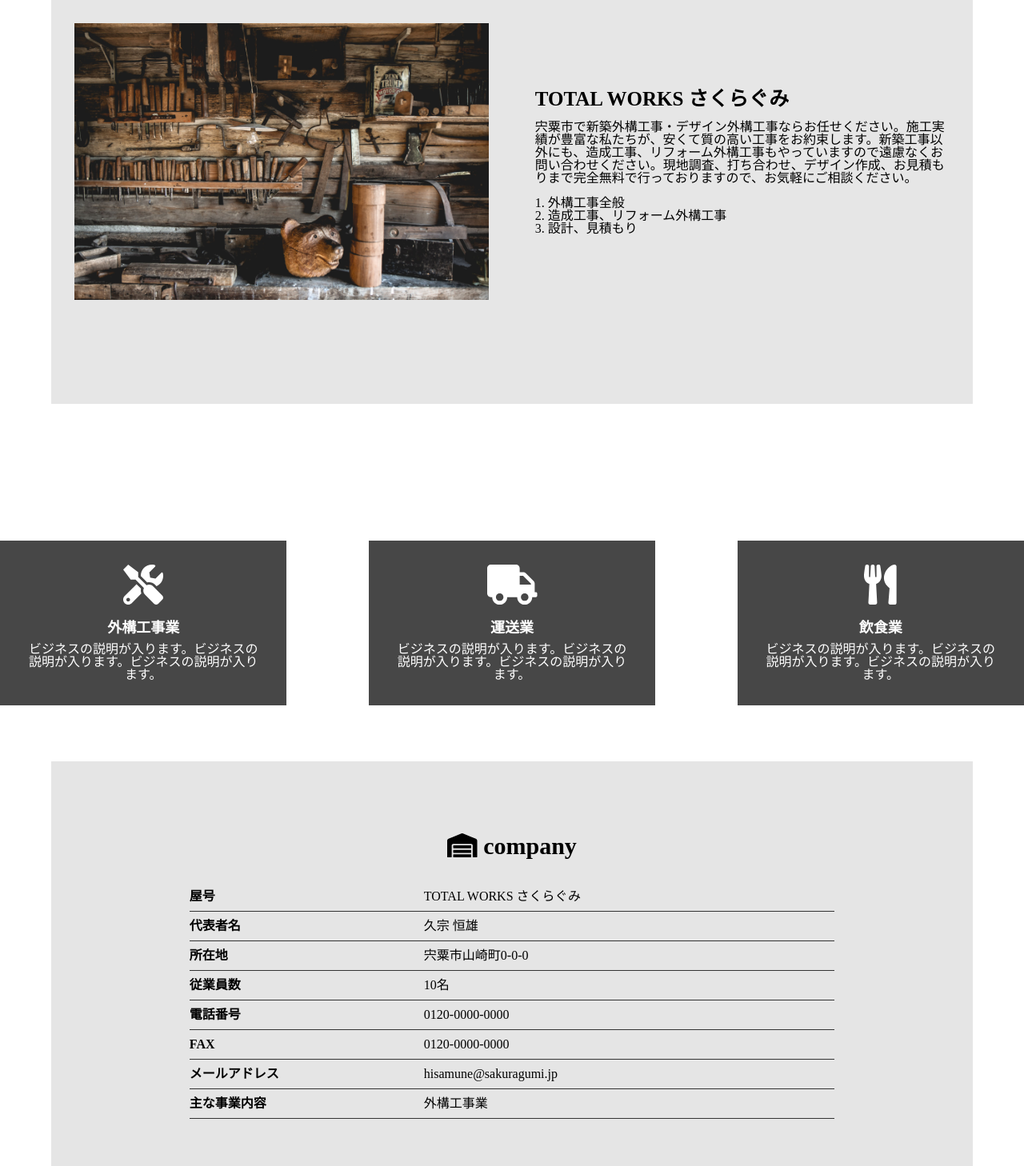
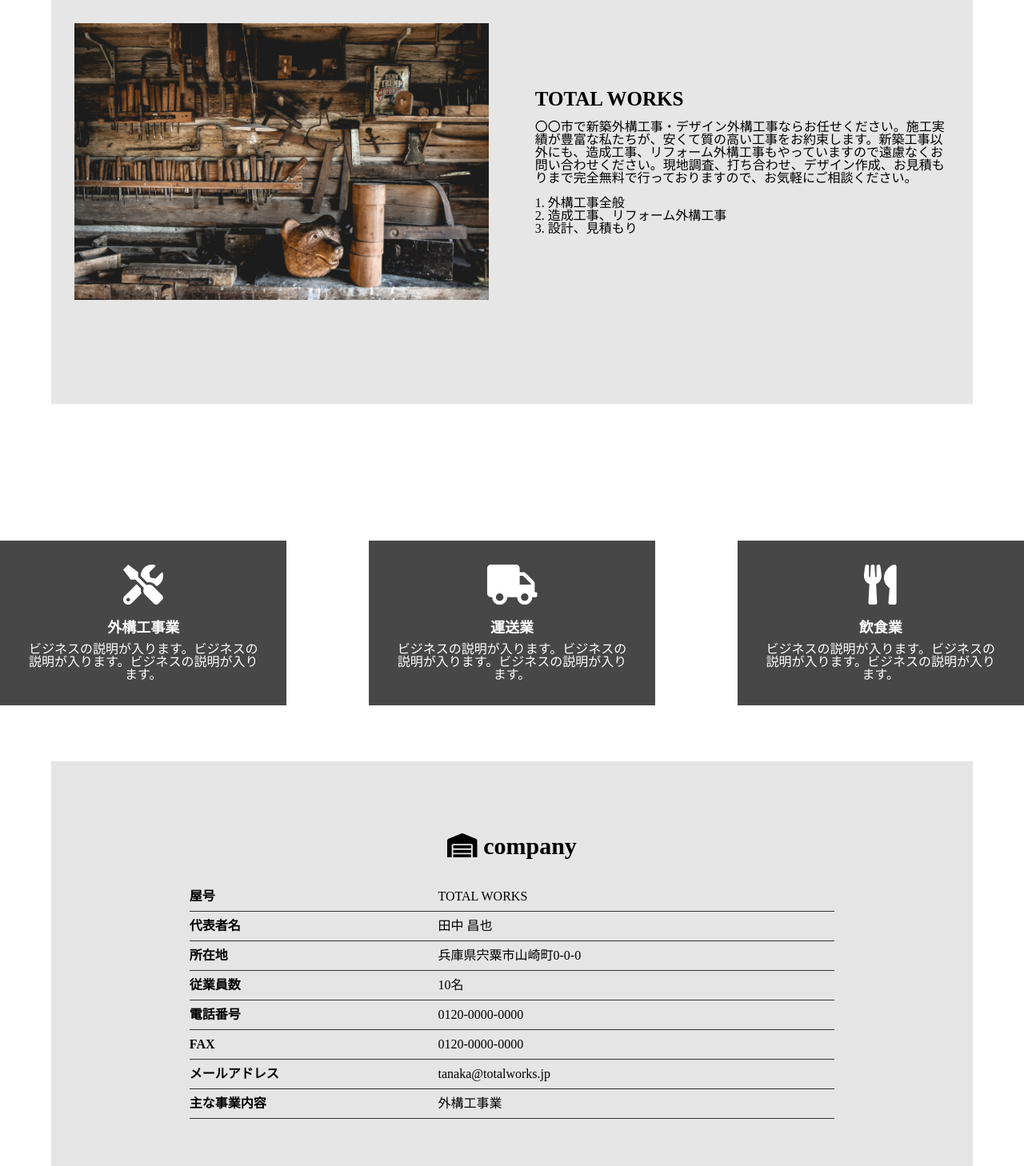
Before and after one commit to massu-159/TW-sakura-gumi, a Vue app in the folder sakura-web/: page / in a window 1280 px wide. Shown: the part 732-2190 px from the top of the page at 80% size. Built offline with nearby package versions, Linux system fonts and the light colour scheme.

Commit message:
ヘッダーに動的処理追加

```diff
--- a/sakura-web/src/App.vue
+++ b/sakura-web/src/App.vue
@@ -13,8 +13,8 @@
                   <img src="./assets/img 2/carpenter.jpg">
               </div>
               <div class="about-right">
-                  <h3>TOTAL WORKS さくらぐみ</h3>
-                  <p>宍粟市で新築外構工事・デザイン外構工事ならお任せください。施工実績が豊富な私たちが、安くて質の高い工事をお約束します。新築工事以外にも、造成工事、リフォーム外構工事もやっていますので遠慮なくお問い合わせください。現地調査、打ち合わせ、デザイン作成、お見積もりまで完全無料で行っておりますので、お気軽にご相談ください。</p>
+                  <h3>TOTAL WORKS</h3>
+                  <p>〇〇市で新築外構工事・デザイン外構工事ならお任せください。施工実績が豊富な私たちが、安くて質の高い工事をお約束します。新築工事以外にも、造成工事、リフォーム外構工事もやっていますので遠慮なくお問い合わせください。現地調査、打ち合わせ、デザイン作成、お見積もりまで完全無料で行っておりますので、お気軽にご相談ください。</p>
                   <ol>
                       <li>外構工事全般</li>
                       <li>造成工事、リフォーム外構工事</li>
@@ -38,15 +38,15 @@
           <table class="contain">
               <tr>
                   <th>屋号</th>
-                  <td>TOTAL WORKS さくらぐみ</td>
+                  <td>TOTAL WORKS</td>
               </tr>
               <tr>
                   <th>代表者名</th>
-                  <td>久宗 恒雄</td>
+                  <td>田中 昌也</td>
               </tr>
               <tr>
                   <th>所在地</th>
-                  <td>宍粟市山崎町0-0-0</td>
+                  <td>兵庫県宍粟市山崎町0-0-0</td>
               </tr>
               <tr>
                   <th>従業員数</th>
@@ -62,7 +62,7 @@
               </tr>
               <tr>
                   <th>メールアドレス</th>
-                  <td>hisamune@sakuragumi.jp</td>
+                  <td>tanaka@totalworks.jp</td>
               </tr>
               <tr>
                   <th>主な事業内容</th>
--- a/sakura-web/src/components/CommonFooter.vue
+++ b/sakura-web/src/components/CommonFooter.vue
@@ -57,6 +57,11 @@ export default {
   color: #f2f2f2;
   text-decoration: none;
 }
+
+.header-nav a:hover {
+    color: rgba(177, 162, 114, 1);
+  }
+
 .footer {
   height: 80px;
   text-align: center;
--- a/sakura-web/src/components/CommonHeader.vue
+++ b/sakura-web/src/components/CommonHeader.vue
@@ -80,6 +80,11 @@ export default {
     color: #f2f2f2;
     text-decoration: none;
   }
+
+  .header-nav a:hover {
+    color: rgba(177, 162, 114, 1);
+  }
+
   .menu-content_inner {
     display: none;
   }
@@ -94,7 +99,7 @@ export default {
       z-index: 100;
       top: 15px;
       right: -100px;
-      transition: 0.4s;
+      transition: 0.2s;
     }
     #hamburger span {
       position: absolute;
@@ -103,7 +108,7 @@ export default {
       width: 35px;
       height: 2px;
       background-color: #fff;
-      transition: 0.8s;
+      transition: 0.2s;
     }
     #hamburger span:nth-of-type(1) {
       top: 10px;
@@ -131,7 +136,6 @@ export default {
     .menu-content{
       display: block;
       width: calc(100% - 300px);
-      height: 35%;
       text-align: center;
       transition: 0.2s;
       position: fixed;
@@ -145,12 +149,22 @@ export default {
     }
     .menu-content li a {
       color: #fff;
-      margin: 15px;
-      padding: 5px;
+      margin-bottom: 2px;
+      padding: 20px;
       border-bottom: 0.5px solid #333333;
       text-decoration: none;
       display: block;
     }
+
+    .menu-content a:hover {
+      color: rgba(177, 162, 114, 0.7);
+    }
+
+    .menu-content li:hover {
+      background: #fff;
+      opacity: 0.7;
+    }
+
     .menu-content li {
       width: 100%;
       text-align: left;
```
Also changed, not shown: 1 other file (tests, documents, lock files or other folders).
